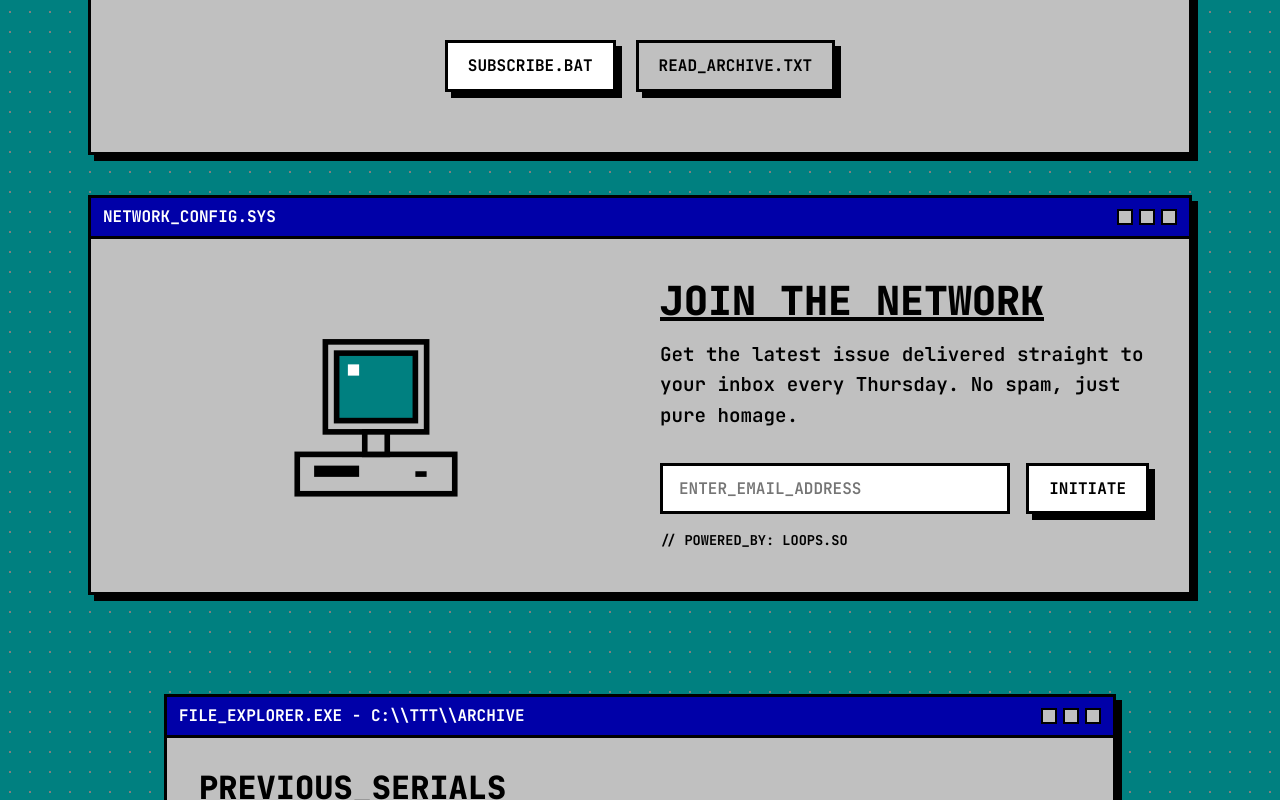
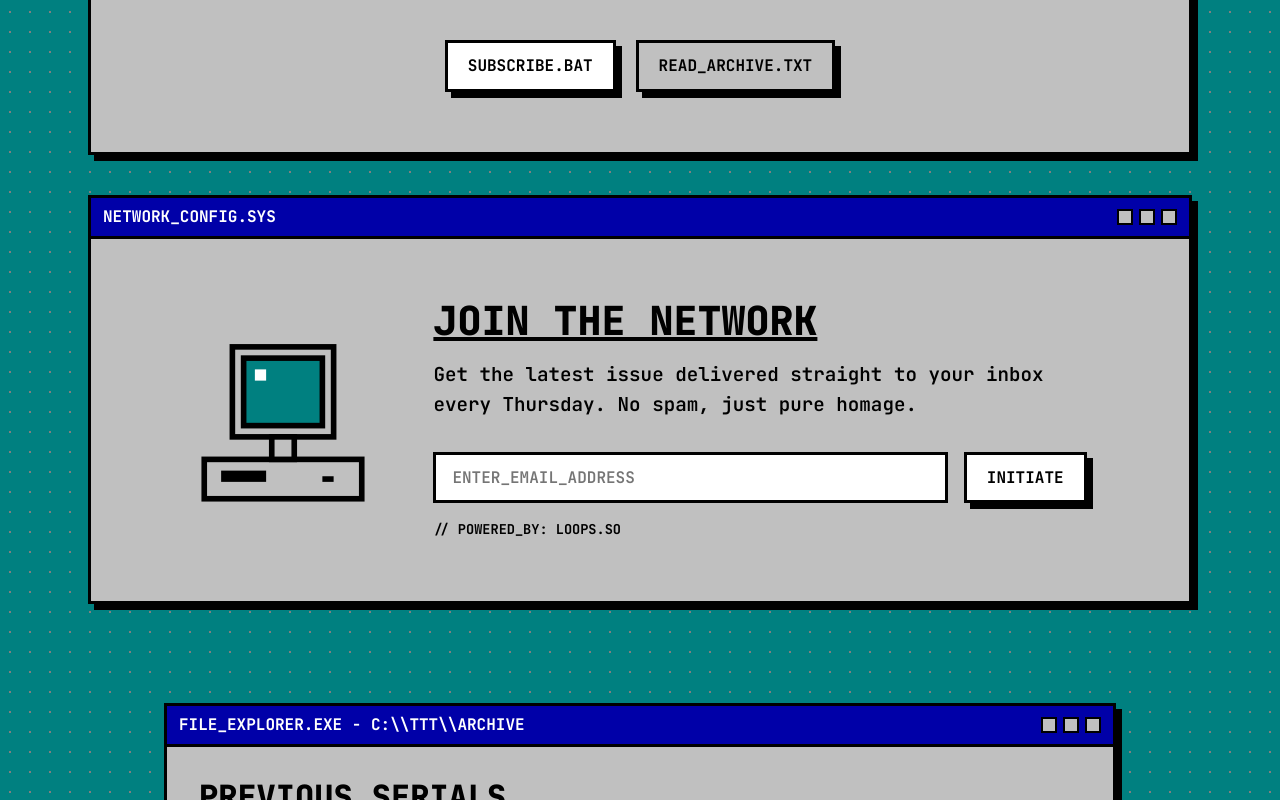
Before and after one commit to MenilV/theterminalthursday.com, a React (Vite) app: page / in a window 1280 px wide. Shown: the part 578-1378 px from the top of the page. Built offline with nearby package versions, Linux system fonts and the light colour scheme.

Commit message:
style: adjust newsletter layout to bring text closer to image

```diff
--- a/src/components/Newsletter.jsx
+++ b/src/components/Newsletter.jsx
@@ -28,9 +28,9 @@ const Newsletter = () => {
             </div>
           </div>
 
-          <div className="window-content" style={{ display: 'grid', gridTemplateColumns: 'repeat(auto-fit, minmax(250px, 1fr))', gap: '40px', alignItems: 'center', padding: '40px' }}>
+          <div className="window-content" style={{ display: 'flex', flexWrap: 'wrap', gap: '60px', alignItems: 'center', justifyContent: 'center', padding: '60px 8vw' }}>
 
-            <div style={{ display: 'flex', justifyContent: 'center' }}>
+            <div style={{ display: 'flex', justifyContent: 'center', flex: '0 0 auto' }}>
               {/* Windows 95 'My Computer' Icon */}
               <svg className="win-icon" viewBox="0 0 64 64" width="100%" height="100%" style={{ maxWidth: '180px' }} xmlns="http://www.w3.org/2000/svg">
                 {/* Desktop Case (horizontal) */}
@@ -56,7 +56,7 @@ const Newsletter = () => {
               </svg>
             </div>
 
-            <div>
+            <div style={{ flex: '1 1 400px', maxWidth: '700px' }}>
               <h2 style={{ fontSize: '2.5rem', marginBottom: '16px', textDecoration: 'underline' }}>JOIN THE NETWORK</h2>
               <p style={{ marginBottom: '32px', fontWeight: '600', fontSize: '1.2rem' }}>
                 Get the latest issue delivered straight to your inbox every Thursday. No spam, just pure homage.
```
